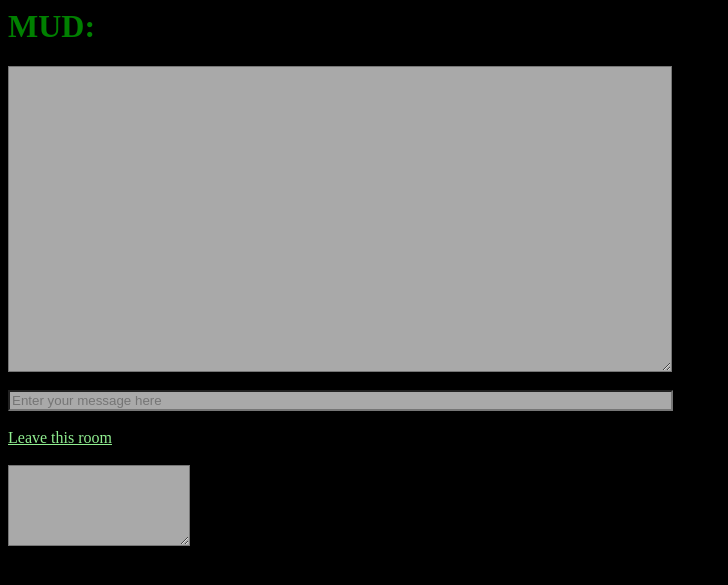
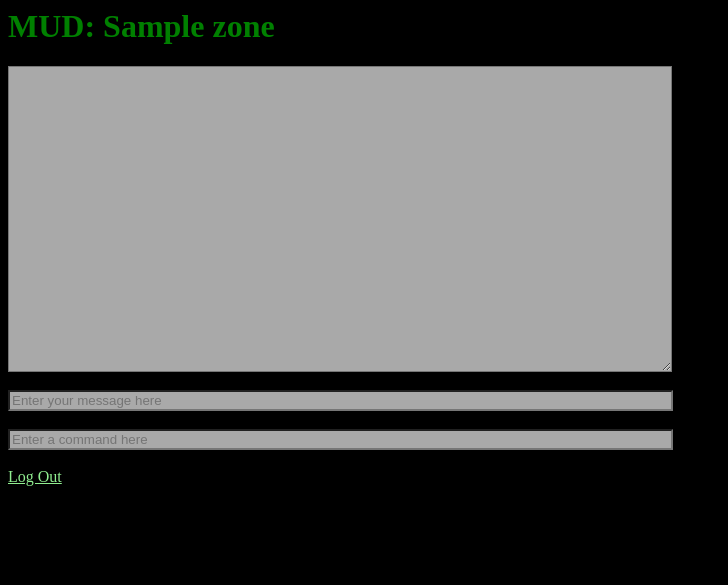
Before and after one commit to taylo740/mud-server, a Flask app: template templates/world.html in a window 1280 px wide. Shown: the top 585 px of the page, without its empty margins (0-728 px from the left). Run offline with Flask 3, Linux system fonts and the light colour scheme; the template is opened without the code that fills it: most values are stand-ins (such as "Sample title", 1, 10 or a date in 2020); some libraries are stand-ins or nearby versions.

Commit message:
Back to no box for users in zone

```diff
--- a/main.py
+++ b/main.py
@@ -19,7 +19,7 @@ def joined(message):
     """Sent by clients when they enter a room.
     A status message is broadcast to all people in the room."""
     join_room(session.get("name"))
-    game.user_login(session.get("name"))
+    game.user_login(session.get("name"), session.get("zone"))
 
 
 @socketio.on("text", namespace="/world")
@@ -34,14 +34,15 @@ def left(message):
     """Sent by clients when they leave a room.
     A status message is broadcast to all people in the room."""
     leave_room(session.get("name"))
-    game.user_leave(session.get("name"))
+    game.user_leave(session.get("name"), session.get("zone"))
 
 
 @app.route("/", methods=["GET", "POST"])
 def index():
-    """Login form to enter a room."""
+    """Login form to enter a zone."""
     if "name" in request.form:
         session["name"] = request.form["name"]
+        session["zone"] = request.form["zone"]
         return redirect(url_for("world"))
     elif request.method == "GET":
         name = session.get("name", "")
@@ -50,12 +51,13 @@ def index():
 
 @app.route("/world")
 def world():
-    """Chat room. The user's name and room must be stored in
+    """Chat room. The user's name and zone must be stored in
     the session."""
     name = session.get("name", "")
+    zone = session.get("zone", "")
     if name == "":
         return redirect(url_for("index"))
-    return render_template("world.html", name=name)
+    return render_template("world.html", name=name, zone=zone)
 
 
 socketio.init_app(app)
--- a/templates/world.html
+++ b/templates/world.html
@@ -1,6 +1,6 @@
 <html>
   <head>
-    <title>MUD: {{ room }}</title>
+    <title>MUD: {{ zone }}</title>
     <script type="text/javascript" src="//code.jquery.com/jquery-1.4.2.min.js"></script>
     <script type="text/javascript" src="//cdn.socket.io/4.4.1/socket.io.min.js"></script>
     <style>
@@ -46,12 +46,18 @@
             socket.emit('text', {msg: text});
           }
         });
-        socket.on('update_userlist', function(users) {
-          console.log(users)
-          $('#roomdata').val(`Players in Zone:\n${users}`);
+        $('#command').keypress(function(e) {
+          const code = e.keyCode || e.which;
+          if (code == 13) {
+            command = $('#command').val();
+            $('#command').val('');
+            socket.emit('command', {msg: command});
+          }
         });
+
+
       });
-      function leave_room() {
+      function log_out() {
         socket.emit('left', {}, function() {
           socket.disconnect();
 
@@ -62,11 +68,11 @@
     </script>
   </head>
   <body>
-    <h1>MUD:</h1>
+    <h1>MUD: {{ zone }}</h1>
     <textarea id="chat" cols="80" rows="20" readonly></textarea><br><br>
     <input id="text" size="80" placeholder="Enter your message here"><br><br>
-    <a href="#" onclick="leave_room();">Leave this room</a><br><br>
-    <textarea id="roomdata" cols="20" rows="5" readonly></textarea>
+    <input id="command" size="80" placeholder="Enter a command here"><br><br>
+    <a href="#" onclick="log_out();">Log Out</a><br><br>
 
 
   </body>
```
Also changed, not shown: Game.py (+20 -7 lines), templates/index.html (+9 -1 lines), zones/hub.py (added, +7 -0 lines), zones/zone1.py (added, +7 -0 lines), zones/zone2.py (added, +7 -0 lines).
